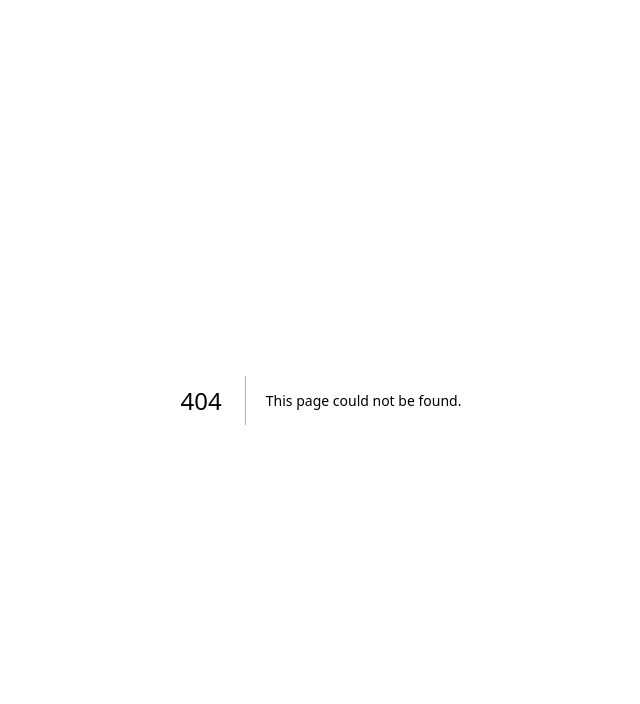
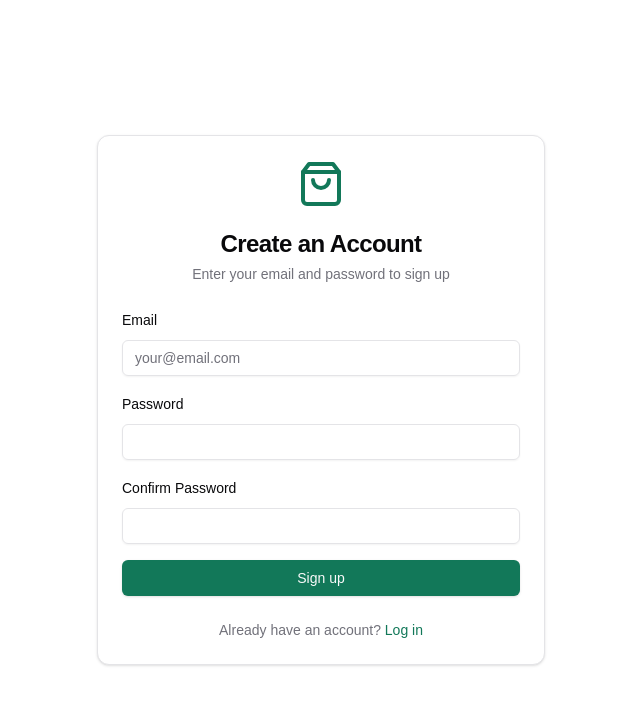
Before and after one commit to Qavi-Nizamani/next-auth-15, a Next.js app: page /register in a window 1280 px wide. Before the commit this address had no page. Shown: the top 704 px of the page, without its empty margins (319-959 px from the left). Built offline with nearby package versions, Linux system fonts and the light colour scheme; no server answers.

Commit message:
Finished Register User page

```diff
--- /dev/null
+++ b/src/app/(auth)/register/components/Signup.tsx
@@ -0,0 +1,165 @@
+"use client";
+
+import { useState } from "react";
+import { useForm } from "react-hook-form";
+import { zodResolver } from "@hookform/resolvers/zod";
+import * as z from "zod";
+import { Button } from "@/components/ui/button";
+import {
+  Form,
+  FormControl,
+  FormField,
+  FormItem,
+  FormLabel,
+  FormMessage,
+} from "@/components/ui/form";
+import { Input } from "@/components/ui/input";
+import {
+  Card,
+  CardContent,
+  CardDescription,
+  CardFooter,
+  CardHeader,
+  CardTitle,
+} from "@/components/ui/card";
+import { ShoppingBag } from "lucide-react";
+import { loginAction, registerUserAction } from "@/actions/auth.action";
+import { useRouter } from "next/navigation";
+
+const formSchema = z
+  .object({
+    email: z.string().email({
+      message: "Please enter a valid email address.",
+    }),
+    password: z.string().min(8, {
+      message: "Password must be at least 8 characters long.",
+    }),
+    confirmPassword: z.string(),
+  })
+  .refine((data) => data.password === data.confirmPassword, {
+    message: "Passwords don't match",
+    path: ["confirmPassword"],
+  });
+
+type FormValues = z.infer<typeof formSchema>;
+
+export default function Signup() {
+  const router = useRouter();
+  const [isLoading, setIsLoading] = useState(false);
+  const [error, setError] = useState<string | null>(null);
+  const [success, setSuccess] = useState<string | null>(null);
+
+  const form = useForm<FormValues>({
+    resolver: zodResolver(formSchema),
+    defaultValues: {
+      email: "",
+      password: "",
+      confirmPassword: "",
+    },
+  });
+
+  async function onSubmit(values: FormValues) {
+    setIsLoading(true);
+    setError(null);
+    setSuccess(null);
+
+    const email = values.email;
+    const password = values.password;
+
+    const result = await registerUserAction({ email, password });
+
+    if (result.success) {
+      setSuccess("Registration successful");
+      const data = await loginAction({ email, password });
+      if (data.success) {
+        // Redirect on success
+        router.push("/");
+        router.refresh(); // This refreshes the current route and fetches new data from the server
+      }
+    } else {
+      setError(result.error || "Registration failed");
+    }
+
+    setIsLoading(false);
+  }
+
+  return (
+    <div className="min-h-screen bg-background flex items-center justify-center px-4 sm:px-6 lg:px-8">
+      <Card className="w-full max-w-md">
+        <CardHeader className="space-y-1">
+          <div className="flex items-center justify-center mb-4">
+            <ShoppingBag className="h-12 w-12 text-primary" />
+          </div>
+          <CardTitle className="text-2xl font-bold text-center">
+            Create an Account
+          </CardTitle>
+          <CardDescription className="text-center">
+            Enter your email and password to sign up
+          </CardDescription>
+        </CardHeader>
+        <CardContent>
+          <Form {...form}>
+            {success && (
+              <div className="text-center text-green-600">{success}</div>
+            )}
+            <form onSubmit={form.handleSubmit(onSubmit)} className="space-y-4">
+              <FormField
+                control={form.control}
+                name="email"
+                render={({ field }) => (
+                  <FormItem>
+                    <FormLabel>Email</FormLabel>
+                    <FormControl>
+                      <Input placeholder="your@email.com" {...field} />
+                    </FormControl>
+                    <FormMessage />
+                  </FormItem>
+                )}
+              />
+              <FormField
+                control={form.control}
+                name="password"
+                render={({ field }) => (
+                  <FormItem>
+                    <FormLabel>Password</FormLabel>
+                    <FormControl>
+                      <Input type="password" {...field} />
+                    </FormControl>
+                    <FormMessage />
+                  </FormItem>
+                )}
+              />
+              <FormField
+                control={form.control}
+                name="confirmPassword"
+                render={({ field }) => (
+                  <FormItem>
+                    <FormLabel>Confirm Password</FormLabel>
+                    <FormControl>
+                      <Input type="password" {...field} />
+                    </FormControl>
+                    <FormMessage />
+                  </FormItem>
+                )}
+              />
+              {error && (
+                <div className="text-red-600 text-sm text-center">{error}</div>
+              )}
+              <Button type="submit" className="w-full" disabled={isLoading}>
+                {isLoading ? "Signing up..." : "Sign up"}
+              </Button>
+            </form>
+          </Form>
+        </CardContent>
+        <CardFooter className="flex justify-center">
+          <p className="text-sm text-muted-foreground">
+            Already have an account?{" "}
+            <a href="/login" className="text-primary hover:underline">
+              Log in
+            </a>
+          </p>
+        </CardFooter>
+      </Card>
+    </div>
+  );
+}
--- /dev/null
+++ b/src/app/(auth)/register/page.tsx
@@ -0,0 +1,8 @@
+import React from "react";
+import Signup from "./components/Signup";
+
+const page = () => {
+  return <Signup />;
+};
+
+export default page;
--- a/src/app/(auth)/signup/page.tsx
+++ /dev/null
@@ -1,117 +0,0 @@
-"use client";
-
-import React, { useState } from "react";
-import { registerUserAction } from "@/actions/auth.action";
-import { useRouter } from "next/navigation";
-
-const SignUpPage = () => {
-  const [error, setError] = useState<string | null>(null);
-  const [success, setSuccess] = useState<string | null>(null);
-
-  const router = useRouter();
-
-  const handleRegister = async (e: React.FormEvent<HTMLFormElement>) => {
-    e.preventDefault();
-    setError(null);
-    setSuccess(null);
-
-    const formData = new FormData(e.currentTarget);
-    const email = formData.get("email") as string;
-    const password = formData.get("password") as string;
-    const confirmPassword = formData.get("confirmPassword") as string;
-
-    if (password !== confirmPassword) {
-      setError("Passwords do not match");
-      return;
-    }
-
-    const res = await registerUserAction({ email, password });
-    if (res.success) {
-      setSuccess("Registration successful!");
-      // Redirect on success
-      router.push("/");
-      router.refresh(); // This refreshes the current route and fetches new data from the server
-    } else {
-      setError(res.error || "Registration failed");
-    }
-  };
-
-  return (
-    <div className="min-h-screen flex items-center justify-center bg-gray-50 py-12 px-4 sm:px-6 lg:px-8">
-      <div className="max-w-md w-full space-y-8">
-        <div>
-          <h2 className="mt-6 text-center text-3xl font-extrabold text-gray-900">
-            Create your account
-          </h2>
-        </div>
-        <form className="mt-8 space-y-6" onSubmit={handleRegister}>
-          {error && (
-            <div className="text-red-500 text-center" role="alert">
-              {error}
-            </div>
-          )}
-          {success && (
-            <div className="text-green-500 text-center" role="alert">
-              {success}
-            </div>
-          )}
-          <div className="rounded-md shadow-sm -space-y-px">
-            <div>
-              <label htmlFor="email" className="sr-only">
-                Email address
-              </label>
-              <input
-                id="email"
-                name="email"
-                type="email"
-                autoComplete="email"
-                required
-                className="appearance-none rounded-none relative block w-full px-3 py-2 border border-gray-300 placeholder-gray-500 text-gray-900 rounded-t-md focus:outline-none focus:ring-indigo-500 focus:border-indigo-500 focus:z-10 sm:text-sm"
-                placeholder="Email address"
-              />
-            </div>
-            <div>
-              <label htmlFor="password" className="sr-only">
-                Password
-              </label>
-              <input
-                id="password"
-                name="password"
-                type="password"
-                autoComplete="new-password"
-                required
-                className="appearance-none rounded-none relative block w-full px-3 py-2 border border-gray-300 placeholder-gray-500 text-gray-900 focus:outline-none focus:ring-indigo-500 focus:border-indigo-500 focus:z-10 sm:text-sm"
-                placeholder="Password"
-              />
-            </div>
-            <div>
-              <label htmlFor="confirmPassword" className="sr-only">
-                Confirm Password
-              </label>
-              <input
-                id="confirmPassword"
-                name="confirmPassword"
-                type="password"
-                autoComplete="new-password"
-                required
-                className="appearance-none rounded-none relative block w-full px-3 py-2 border border-gray-300 placeholder-gray-500 text-gray-900 rounded-b-md focus:outline-none focus:ring-indigo-500 focus:border-indigo-500 focus:z-10 sm:text-sm"
-                placeholder="Confirm Password"
-              />
-            </div>
-          </div>
-
-          <div>
-            <button
-              type="submit"
-              className="group relative w-full flex justify-center py-2 px-4 border border-transparent text-sm font-medium rounded-md text-white bg-indigo-600 hover:bg-indigo-700 focus:outline-none focus:ring-2 focus:ring-offset-2 focus:ring-indigo-500"
-            >
-              Sign Up
-            </button>
-          </div>
-        </form>
-      </div>
-    </div>
-  );
-};
-
-export default SignUpPage;
--- a/src/app/page.tsx
+++ b/src/app/page.tsx
@@ -1,8 +1,6 @@
-import { auth } from "@/auth";
 import Image from "next/image";
 
 export default async function Home() {
-  console.log(await auth());
 
   return (
     <div className="grid grid-rows-[20px_1fr_20px] items-center justify-items-center min-h-screen p-8 pb-20 gap-16 sm:p-20 font-[family-name:var(--font-geist-sans)]">
--- a/src/auth.ts
+++ b/src/auth.ts
@@ -28,8 +28,6 @@ export const { handlers, signIn, signOut, auth } = NextAuth({
           return null;
         }
 
-        console.log(credentials.password, user.password);
-
         const passwordMatch = bcrypt.compareSync(
           credentials.password,
           user.password
```
